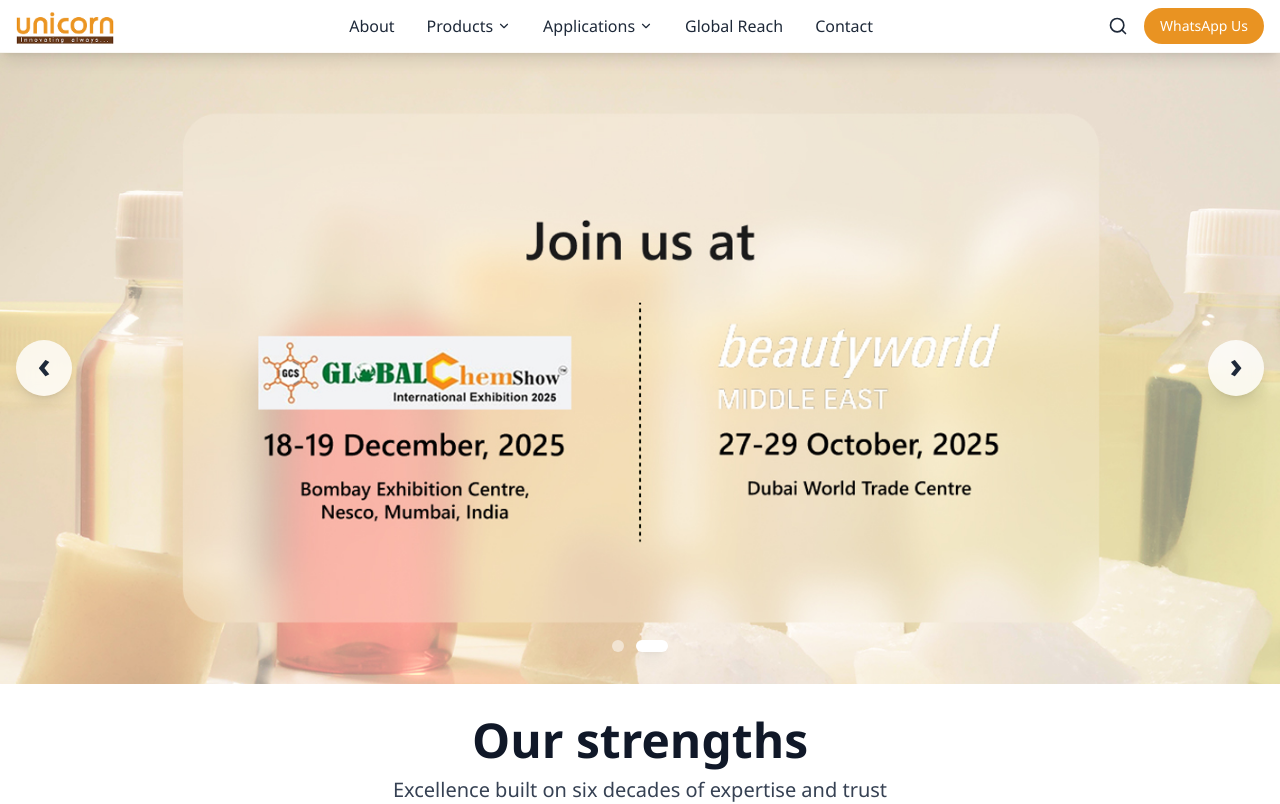
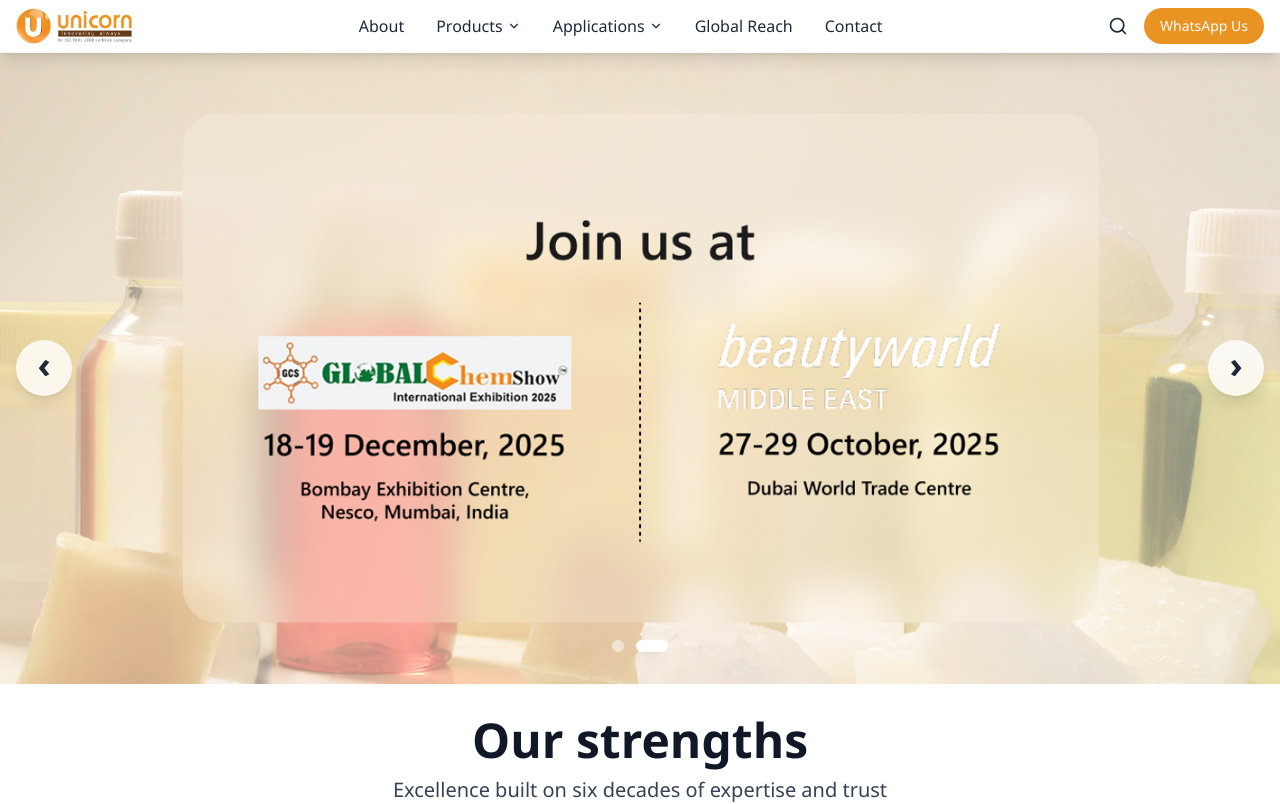
Before and after one commit to abhishek251100/unicorn-petroleum2, a React (Vite) app in the folder unicorn-petroleum2-main/: page / in a window 1280 px wide. Shown: the top 804 px of the page. Built offline with nearby package versions, Linux system fonts and the light colour scheme.

Commit message:
FirstPush12

```diff
--- a/unicorn-petroleum2-main/src/Common/Navbar.jsx
+++ b/unicorn-petroleum2-main/src/Common/Navbar.jsx
@@ -168,7 +168,7 @@
             {/* Logo */}
             <div className="flex items-center space-x-4">
               <Link to="/" className="flex items-center">
-                <img src="/assets/logo 1.png" alt="Unicorn logo" className="h-9 w-auto" />
+                <img src="/assets/logo 1.jpg" alt="Unicorn logo" className="h-9 w-auto" />
               </Link>
             </div>
 
```
Also changed, not shown: unicorn-petroleum2-main/public/assets/logo 1.jpg (added), unicorn-petroleum2-main/public/assets/logo 1.png.
